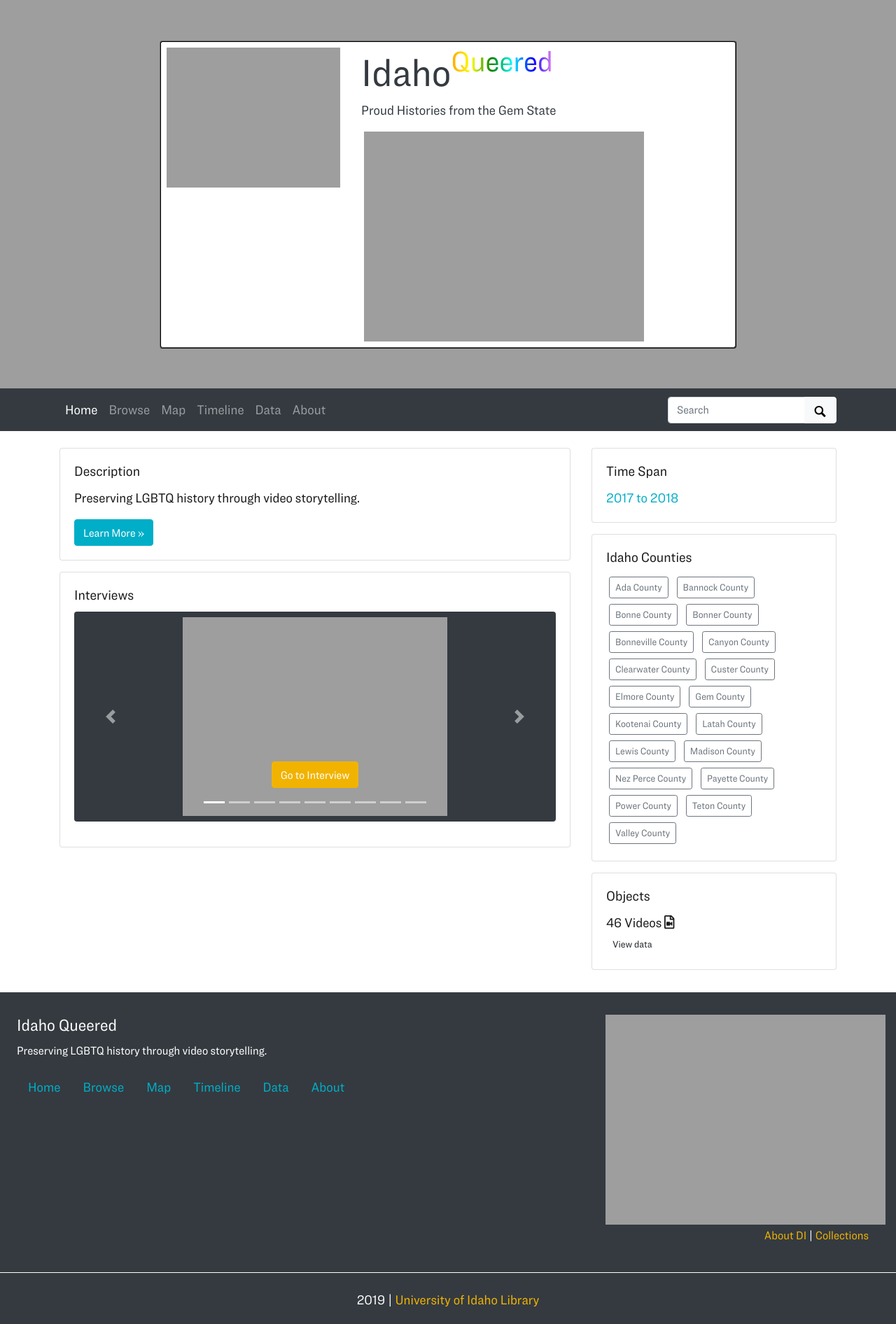
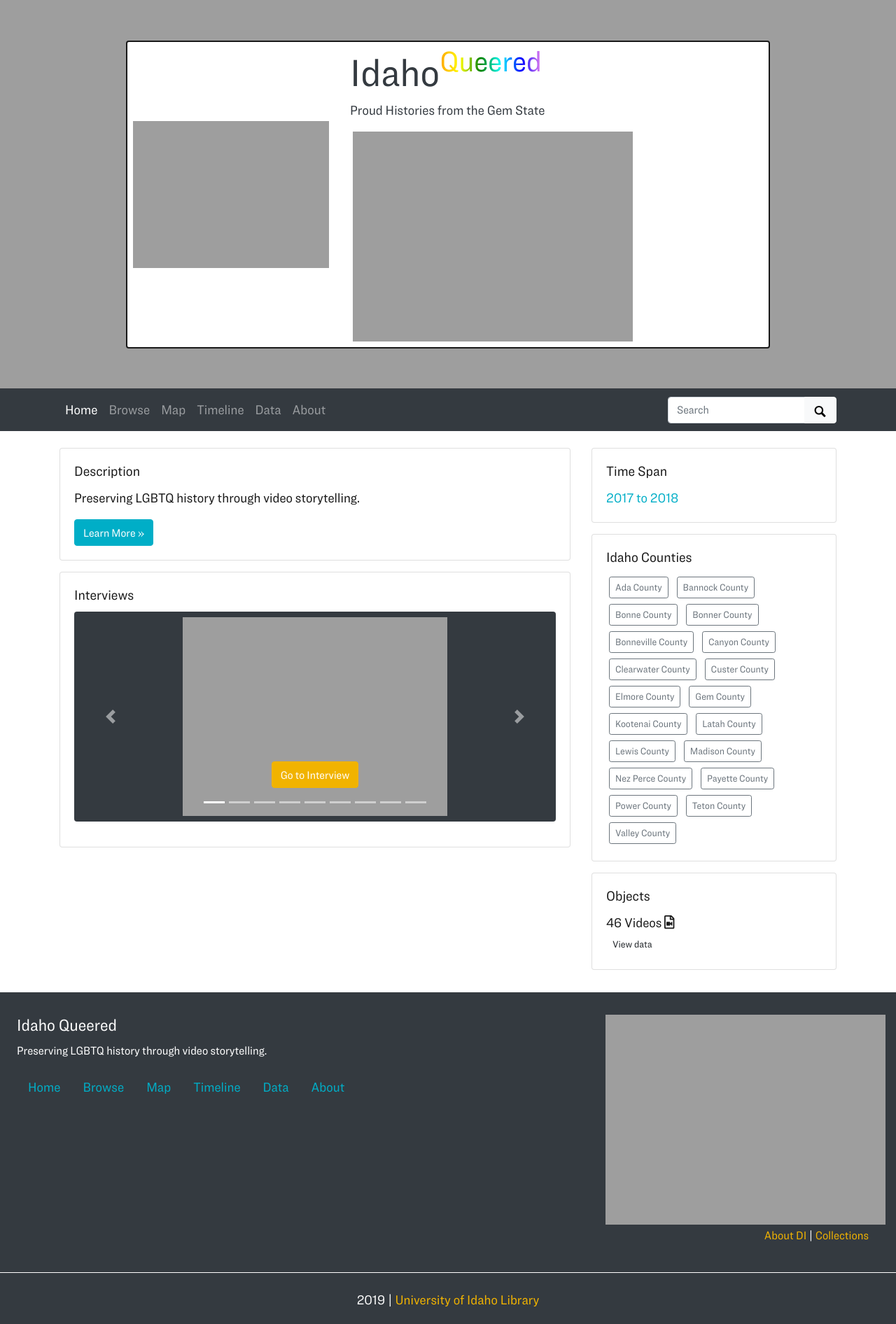
Before and after one commit to uidaholib/queered_source_original, a Jekyll site: the page built from index.md, in a window 1280 px wide. Shown: the whole page at 70% size. Built offline with Jekyll 4.4.1, drawn with Linux system fonts in a browser that asks for light colours; nearby versions of some CDN libraries; library files that are not in the unit come from our copies.

Commit message:
clean up banner a bit

```diff
--- a/_includes/collection-banner.html
+++ b/_includes/collection-banner.html
@@ -11,28 +11,29 @@
     padding-bottom: {{ site.data.theme.home-title-y-padding }};
 }
 .title-card {
-    //background-color: #ffffffd1;
     border: 2px solid #191919;
-    border-style: ridge;
+    border-radius: .25rem;
 }
-#idahoq-logo { height: 200px; }
+#idahoq-logo { max-height: 220px; }
 </style>
-<div id="home-banner" class="jumbotron feature text-white p-0 mb-0 rounded-0" aria-label="{{ site.data.theme.home-banner-image-title }}">
-
-    <div id="home-title-box" class="col-md-8 mx-auto display-block">
-        <div class="card text-dark title-card p-2">
-            <div class="row">
-                <div class="col-md-4 text-center"><img src="{{ '/idaho-queered-sm.jpg' | prepend: site.data.theme.objects }}" id="idahoq-logo" alt="State of Idaho with interviewees" class="img-fluid "></div>
-                <div class="col-md-8">
-            <h1 class="display-4">{{ site.data.theme.fancy-title }}</h1>
-            <p>{{ site.data.theme.tagline }}</p>
-            <a title="University of Idaho Library Digital Initiatives" class="p-1 pb-3" href="https://www.lib.uidaho.edu/digital">
-            <img src="https://www.lib.uidaho.edu/digital/justdi_logo_sm.png" alt="digital initiatives logo" ></a>
+<div id="home-banner" class="jumbotron jumbotron-fluid mb-0 p-0" aria-label="{{ site.data.theme.home-banner-image-title }}">
+    <div class="container">
+        <div class="row justify-content-center">
+            <div id="home-title-box" class="col-md-10 ">
+                <div class="text-dark title-card p-2 bg-white">
+                    <div class="row align-items-center justify-content-center text-center">
+                        <div class="col-md-4 text-md-right"><img src="{{ '/idaho-queered-sm.jpg' | prepend: site.data.theme.objects }}" id="idahoq-logo" alt="State of Idaho with interviewees" class="img-fluid "></div>
+                        <div class="col-md-8 text-md-left">
+                            <h1 class="display-4">{{ site.data.theme.fancy-title }}</h1>
+                            <p>{{ site.data.theme.tagline }}</p>
+                            <a title="University of Idaho Library Digital Initiatives" class="p-1 pb-3" href="https://www.lib.uidaho.edu/digital">
+                            <img src="https://www.lib.uidaho.edu/digital/justdi_logo_sm.png" alt="digital initiatives logo" ></a>
+                        </div>
+                    </div>
                 </div>
-                </div>
+            </div>
         </div>
     </div>
-    <!--<div class="text-right p-1"><small><a class="text-info" href="{% if site.data.theme.home-banner-image-number %}{{ site.data.theme.home-banner-image-number | prepend: site.data.theme.metadata | prepend: '/items/' | prepend: site.baseurl | append: '.html' }}{% else %}{{ site.data.theme.home-banner-image-link }}{% endif %}">Featured Image</a></small></div>-->
 </div>
 {%- else -%}
 <div class="container">
```
